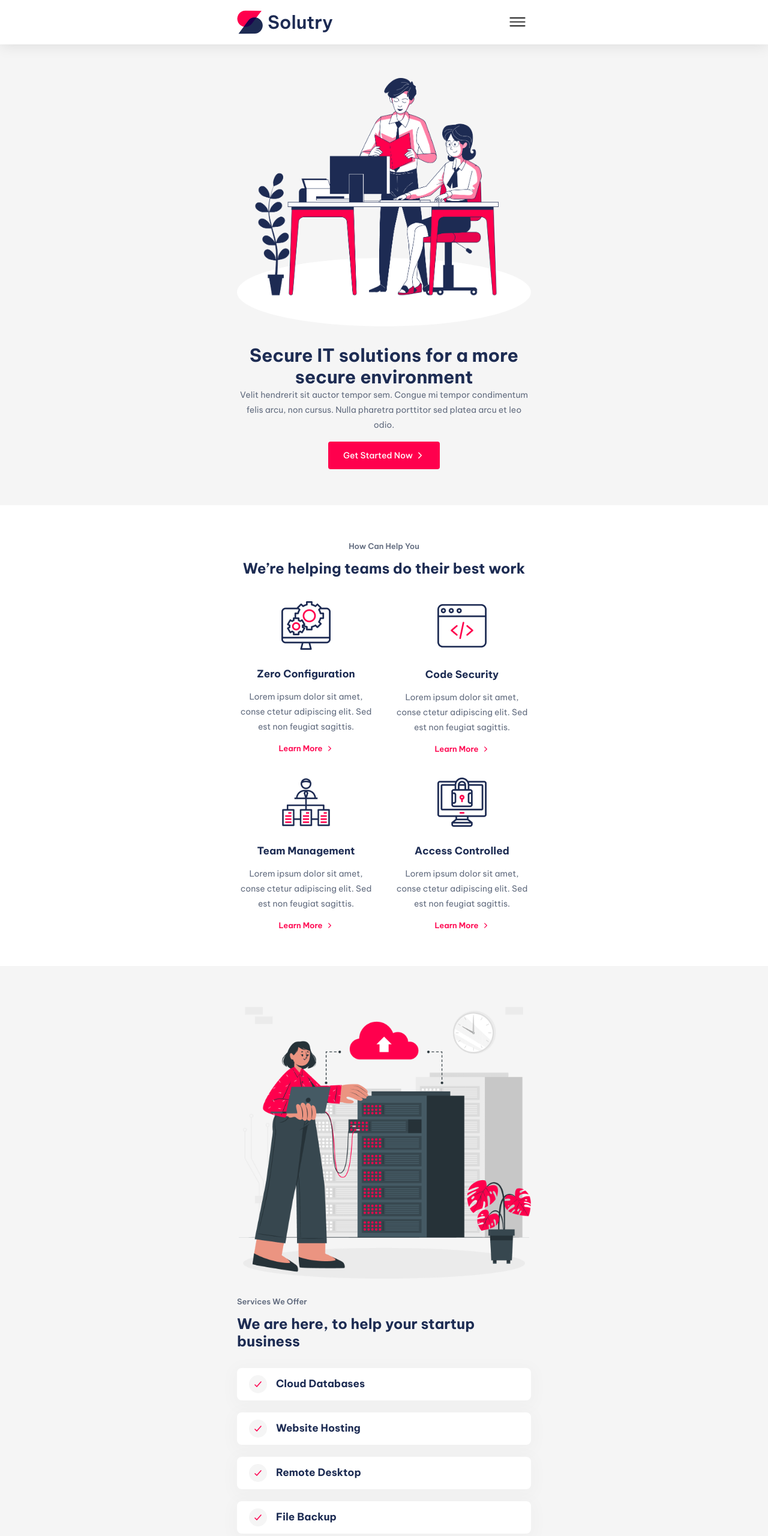
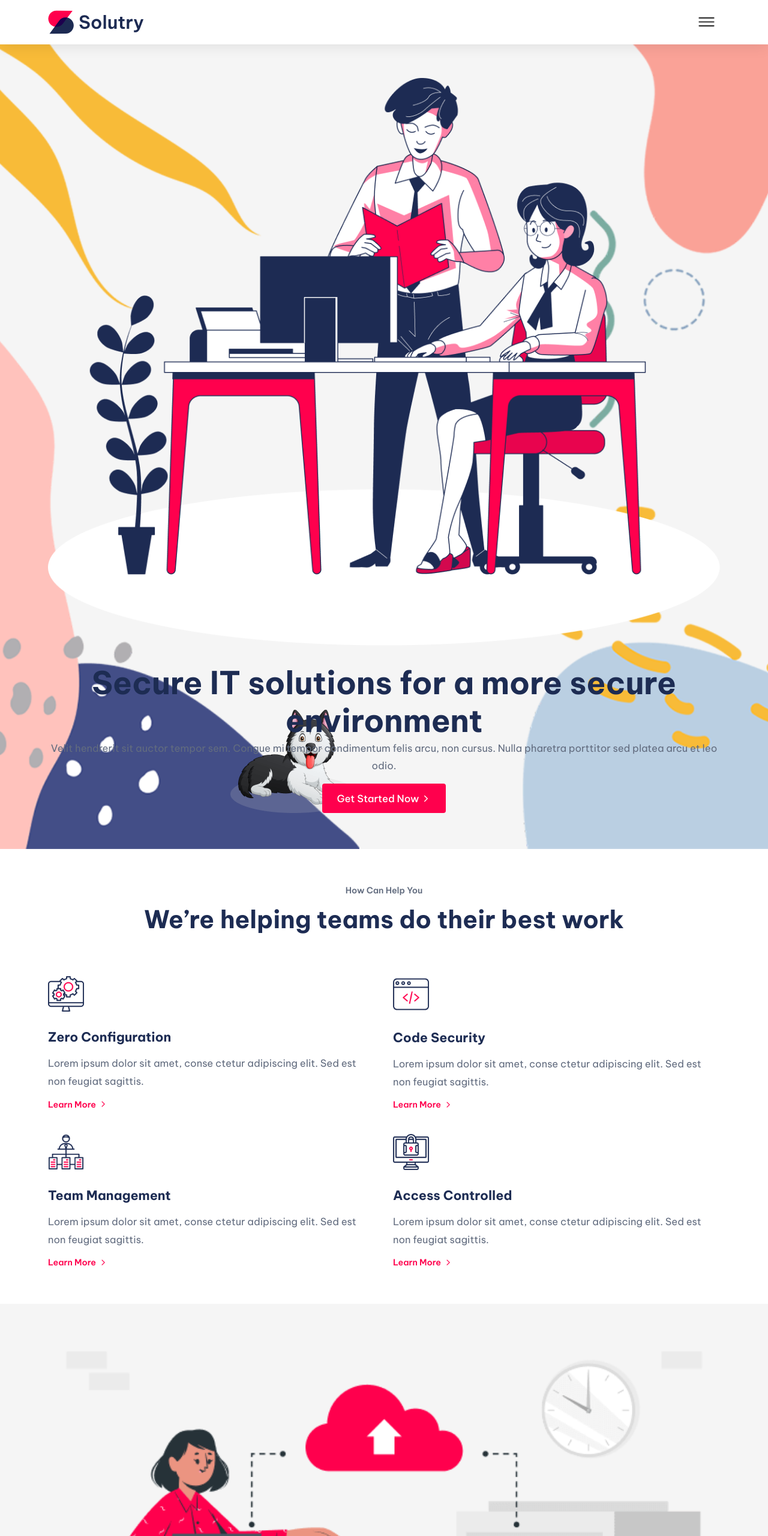
Before and after one commit to chukshon/ui-challenge-sentry-landing-page, a plain HTML site: page index.html in a window 1280 px wide. Shown: the top 2560 px of the page at 60% size. Drawn offline with nearby package versions, Linux system fonts and the light colour scheme.

Commit message:
Final media query done

```diff
--- a/assets/css/style.css
+++ b/assets/css/style.css
@@ -747,3 +747,243 @@ body {
     }
 
 }
+
+/**
+ * responsive larger than 768px screen
+ */
+
+@media (min-width: 768px) {
+
+    /**
+   * base font size
+   */
+
+    html {
+        font-size: 17.5px;
+    }
+
+    /**
+   * CUSTOM PROPERTY
+   */
+
+    :root {
+
+        /**
+     * typography
+     */
+
+        --fs-1: 2.286rem;
+        --fs-2: 1.829rem;
+
+    }
+
+
+
+    /**
+   * REUSED STYLE
+   */
+
+    .container {
+        max-width: 700px;
+    }
+
+
+
+    /**
+   * FEATURES
+   */
+
+    .features-card {
+        text-align: left;
+    }
+
+    .features-card .card-icon {
+        margin-inline: 0;
+    }
+
+    .features-card .card-icon img {
+        width: 60px;
+    }
+
+    .features-card .card-link {
+        justify-content: flex-start;
+    }
+
+
+
+    /**
+   * SERVICE
+   */
+
+    .service-item:not(:last-child) {
+        margin-bottom: 30px;
+    }
+
+    .service-list {
+        padding-right: 80px;
+    }
+
+    .service-item:nth-child(even) {
+        transform: translateX(80px);
+    }
+
+
+
+    /**
+   * BLOG
+   */
+
+    .blog-list {
+        grid-template-columns: 1fr 1fr;
+    }
+
+
+
+    /**
+   * FOOTER
+   */
+
+    .footer-top .container {
+        display: grid;
+        grid-template-columns: 1fr 1fr;
+        gap: 30px 60px;
+    }
+
+    .footer-bottom .container {
+        display: flex;
+        justify-content: space-between;
+        align-items: center;
+    }
+
+    .copyright {
+        margin-bottom: 0;
+    }
+
+}
+
+/**
+ * responsive larger than 1200px screen
+ */
+
+@media (min-width: 1200px) {
+
+    /**
+   * CUSTOM PROPERTY
+   */
+
+    :root {
+
+        /**
+     * typography
+     */
+
+        --fs-1: 3rem;
+        --fs-2: 2.333rem;
+        --fs-3: 1.222rem;
+        --fs-4: 0.944rem;
+
+    }
+
+
+
+    /**
+   * REUSED STYLE
+   */
+
+    .container {
+        max-width: 1150px;
+    }
+
+
+
+    /**
+   * HERO
+   */
+
+    .hero {
+        position: relative;
+        z-index: 1;
+        overflow: hidden;
+    }
+
+    .hero .shape {
+        display: block;
+        position: absolute;
+        user-select: none;
+        z-index: -1;
+    }
+
+    .hero .shape-1 {
+        top: 0;
+        left: -80px;
+        height: 100%;
+    }
+
+    .hero .shape-2 {
+        bottom: 60px;
+        left: 30%;
+    }
+
+    .hero .shape-3 {
+        top: 0;
+        right: -80px;
+        height: 100%;
+    }
+
+
+
+    /**
+   * FEATURES
+   */
+
+    .features .section-title {
+        margin-bottom: 70px;
+    }
+
+
+
+    /**
+   * SERVICE
+   */
+
+    .service .container {
+        column-gap: 60px;
+    }
+
+    .service .section-title {
+        margin-bottom: 50px;
+    }
+
+
+
+    /**
+   * BLOG
+   */
+
+    .blog .section-title {
+        margin-bottom: 70px;
+    }
+
+    .blog-list {
+        grid-template-columns: repeat(3, 1fr);
+    }
+
+
+
+    /**
+   * NEWSLETTER
+   */
+
+    .newsletter .container {
+        gap: 80px;
+    }
+
+    .newsletter-banner {
+        width: 45%;
+    }
+
+    .newsletter-content {
+        width: 55%;
+    }
+
+}
```
Also changed, not shown: 2 other files.
